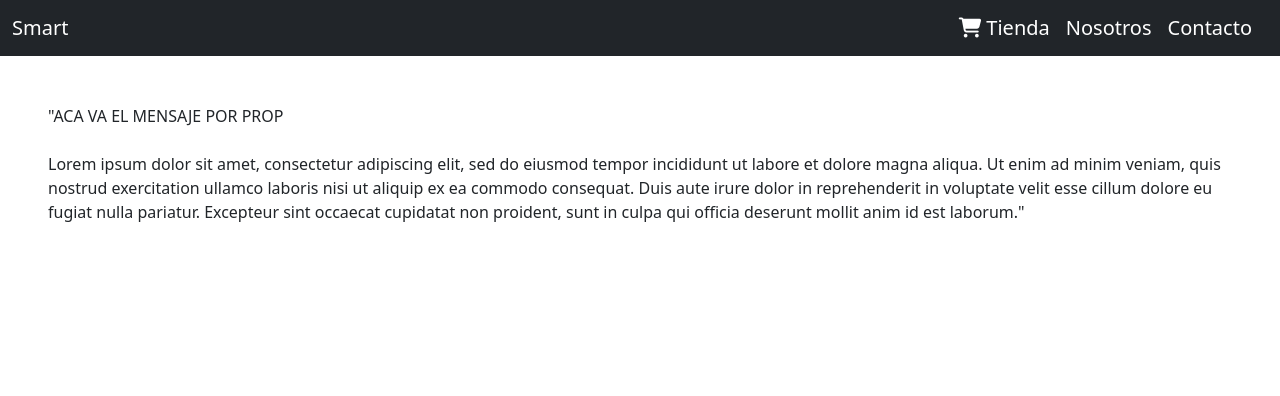
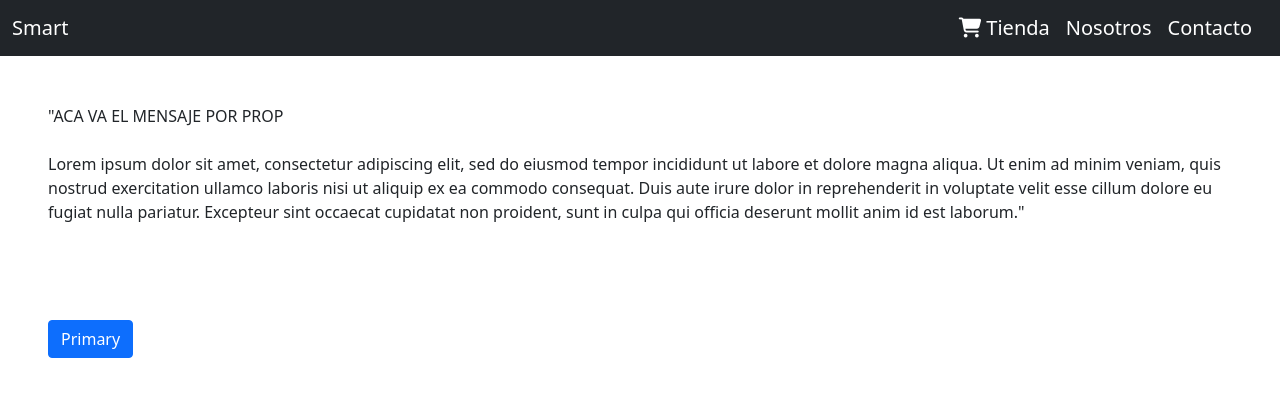
Before and after one commit to FranciscoNavarrete/Coder, a React (Create React App) app in the folder App/: page / in a window 1280 px wide. Shown: the top 396 px of the page. Built offline with nearby package versions, Linux system fonts and the light colour scheme.

Commit message:
Orden de componentes por carpeta

```diff
--- a/App/package.json
+++ b/App/package.json
@@ -7,7 +7,9 @@
     "@testing-library/jest-dom": "^5.14.1",
     "@testing-library/react": "^11.2.7",
     "@testing-library/user-event": "^12.8.3",
+    "bootstrap": "^5.0.2",
     "react": "^17.0.2",
+    "react-bootstrap": "^2.0.0-beta.4",
     "react-dom": "^17.0.2",
     "react-scripts": "4.0.3",
     "web-vitals": "^1.1.2"
--- a/App/src/App.js
+++ b/App/src/App.js
@@ -1,4 +1,4 @@
-import Header from "./Header";
+import Header from "./Components/Header/Header.js";
 
 const App = () => {
     const usuarios = [{ nombre: "Fran" }, { nombre: "Fran2" }]
--- a/App/src/Header.js
+++ b/App/src/Components/Header/Header.js
@@ -1,5 +1,8 @@
-import ItemListContainer from "./Components/ItemListContainer";
-import NavBar from "./Components/NavBar"
+import ItemListContainer from "../ItemListContainer";
+import Button from 'react-bootstrap/Button';
+import  'bootstrap/dist/css/bootstrap.min.css' ;
+import NavBar from "../NavBar/index";
+
 
 //aca se destructura
 const Header = ({nombre,edad,usuarios})=>{
@@ -18,6 +21,7 @@
             {/* <h1>TItulo</h1> */}
             <NavBar/>
             <ItemListContainer mensaje = "ACA VA EL MENSAJE POR PROP "/>
+            <Button className="m-5"variant="primary">Primary</Button>{' '}
         </header>
 
     )
--- a/App/src/Components/NavBar.js
+++ b/App/src/Components/NavBar/index.js
@@ -1,4 +1,4 @@
-import CartWidget from "./CartWidget"
+import CartWidget from "../CartWidget"
 
 const NavBar = () =>
     <>
```
Also changed, not shown: App/src/Components/CartWidget/index.js (renamed from App/src/Components/CartWidget.js), App/src/Components/ItemListContainer/index.js (renamed from App/src/Components/ItemListContainer.js), 1 other file (tests, documents, lock files or other folders).
